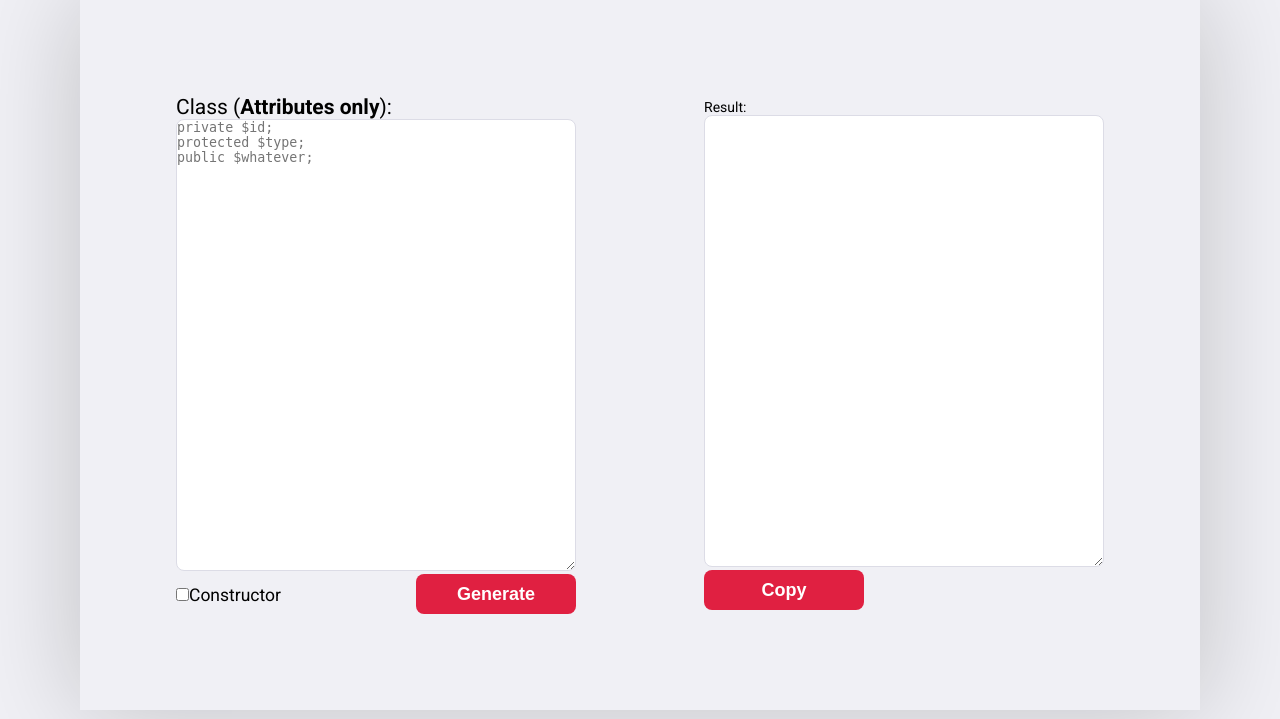
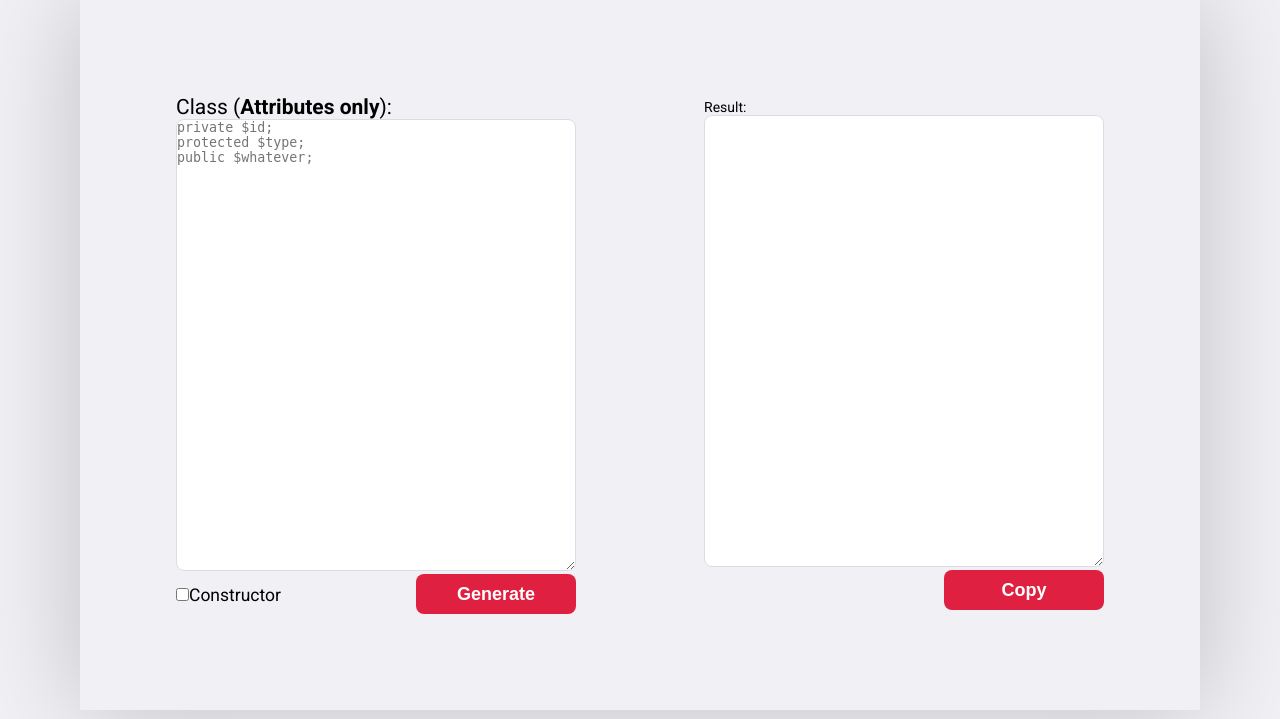
Before and after one commit to danielanjos/PHPGetAndSetGenerator, a PHP site: page / in a window 1280 px wide. Shown: the part 81-800 px from the top of the page. Run offline with PHP 8.4, Linux system fonts and the light colour scheme.

Commit message:
Changed copy button

```diff
--- a/css/index.css
+++ b/css/index.css
@@ -54,7 +54,7 @@ textarea {
     resize: vertical;
 }
 
-.container .content form .input-group{
+.input-group{
     display: flex;
     align-items: center;
 }
--- a/index.php
+++ b/index.php
@@ -38,7 +38,9 @@
                 <textarea name="txtResult" id="txtResult" cols="55" rows="30"><?php if (isset($_SESSION["resultado"])) {
                                                                                     echo $_SESSION["resultado"];
                                                                                 } ?></textarea>
-                <button type="button" id="btnCopy" class="button" id="btnCopy">Copy</button>
+                <div class="input-group">
+                    <button type="button" id="btnCopy" class="button" id="btnCopy">Copy</button>
+                </div>
             </section>
         </section>
     </main>
```
